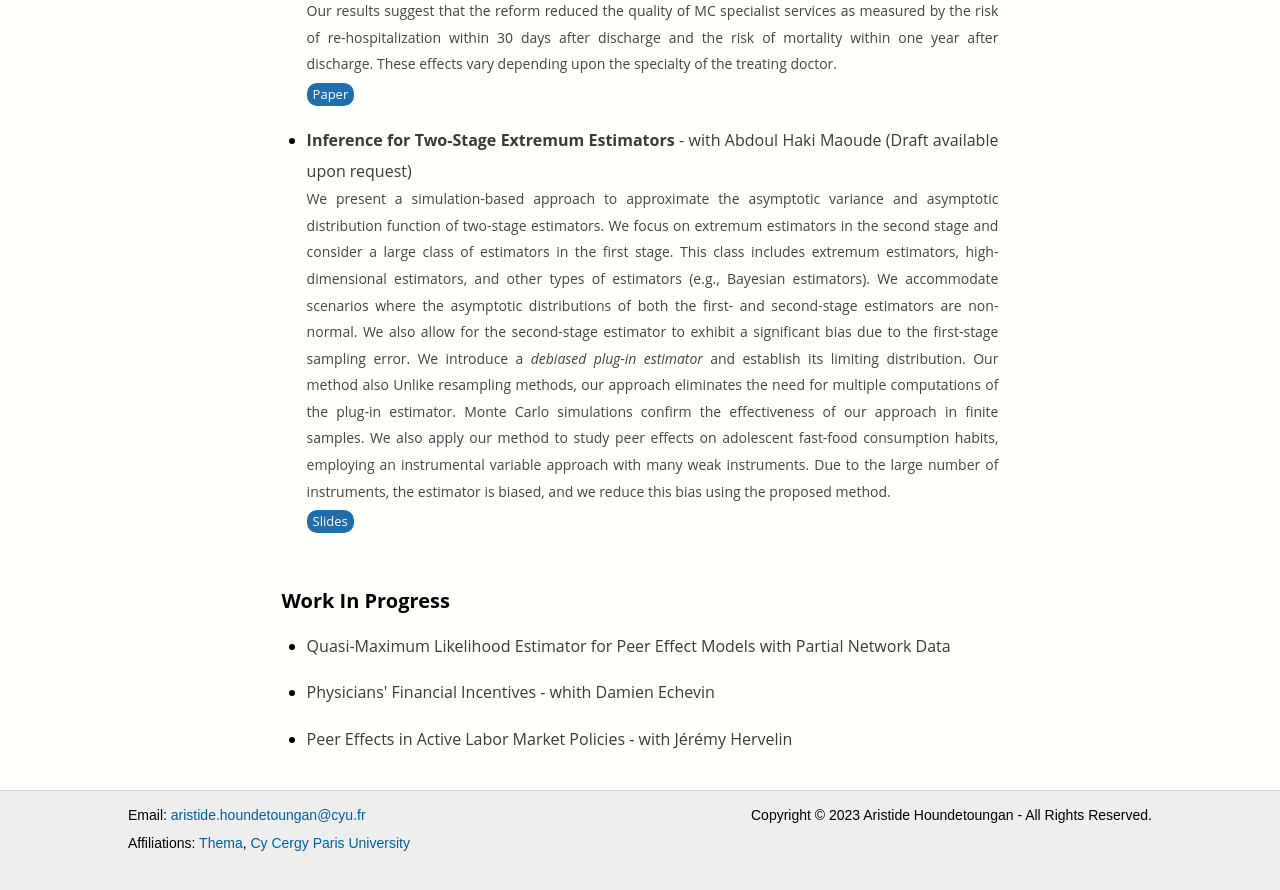
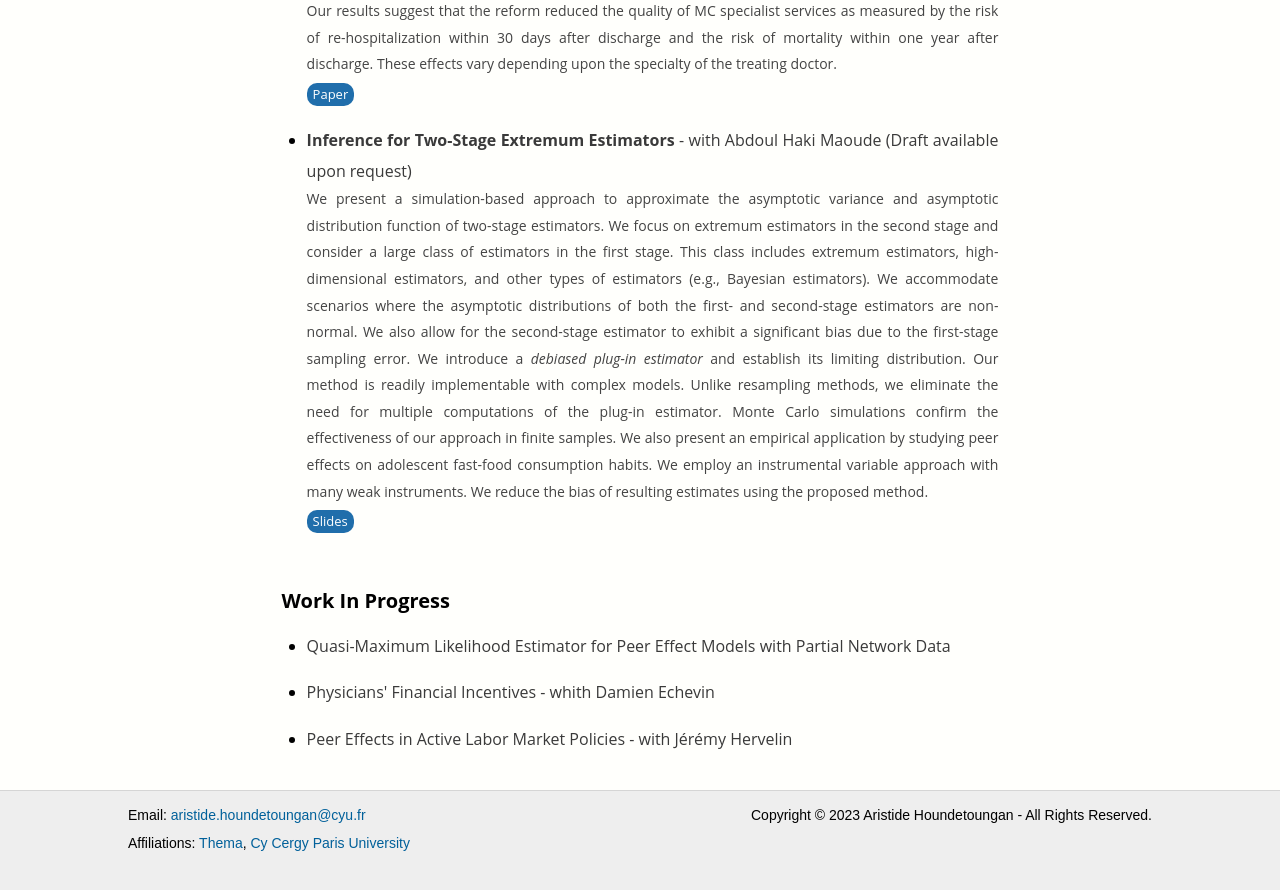
Before and after one commit to ahoundetoungan/ahoundetoungan.github.io, a Jekyll site: the page built from research/index.html, in a window 1280 px wide and 900 px high, scrolled down 1997 px. Shown: the top 890 px of the window. Built offline with Jekyll 4.4.1, drawn with Linux system fonts in a browser that asks for light colours.

Commit message:
research

```diff
--- a/research/index.html
+++ b/research/index.html
@@ -56,7 +56,7 @@
       <a type="button" class="button"  href="https://www.cirano.qc.ca/files/publications/2023s-19.pdf" target="_blank">Paper</a>
     </li>
     <li><p class="nomarginafter"><b>Inference for Two-Stage Extremum Estimators</b> - with Abdoul Haki Maoude (Draft available upon request)</p>
-      <p class="nomarginafter nomarginbefore descriptif">We present a simulation-based approach to approximate the asymptotic variance and asymptotic distribution function of two-stage estimators. We focus on extremum estimators in the second stage and consider a large class of estimators in the first stage. This class includes extremum estimators, high-dimensional estimators, and other types of estimators (e.g., Bayesian estimators). We accommodate scenarios where the asymptotic distributions of both the first- and second-stage estimators are non-normal. We also allow for the second-stage estimator to exhibit a significant bias due to the first-stage sampling error. We introduce a <em>debiased plug-in estimator</em> and establish its limiting distribution. Our method also  Unlike resampling methods, our approach eliminates the need for multiple computations of the plug-in estimator. Monte Carlo simulations confirm the effectiveness of our approach in finite samples. We also apply our method to study peer effects on adolescent fast-food consumption habits, employing an instrumental variable approach with many weak instruments. Due to the large number of instruments, the estimator is biased, and we reduce this bias using the proposed method.</p>
+      <p class="nomarginafter nomarginbefore descriptif">We present a simulation-based approach to approximate the asymptotic variance and asymptotic distribution function of two-stage estimators. We focus on extremum estimators in the second stage and consider a large class of estimators in the first stage. This class includes extremum estimators, high-dimensional estimators, and other types of estimators (e.g., Bayesian estimators). We accommodate scenarios where the asymptotic distributions of both the first- and second-stage estimators are non-normal. We also allow for the second-stage estimator to exhibit a significant bias due to the first-stage sampling error. We introduce a <em>debiased plug-in estimator</em> and establish its limiting distribution. Our method is readily implementable with complex models.  Unlike resampling methods, we eliminate the need for multiple computations of the plug-in estimator. Monte Carlo simulations confirm the effectiveness of our approach in finite samples. We also present an empirical application by studying peer effects on adolescent fast-food consumption habits. We employ an instrumental variable approach with many weak instruments. We reduce the bias of resulting estimates using the proposed method.</p>
       <a type="button" class="button"  href="/files/Papers/2SAsymptotic_slides.pdf" target="_blank">Slides</a>
     </li>
   </ul>
```
